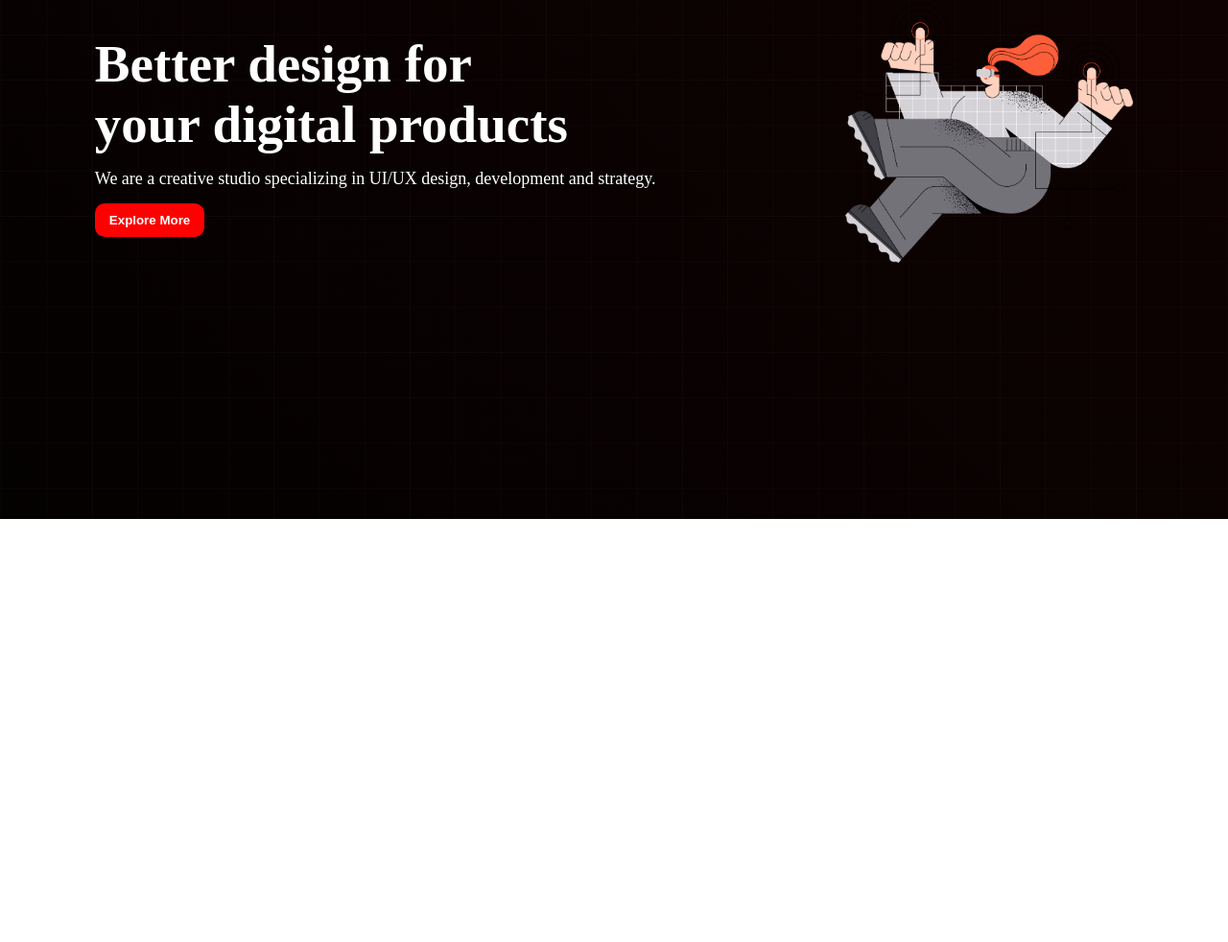
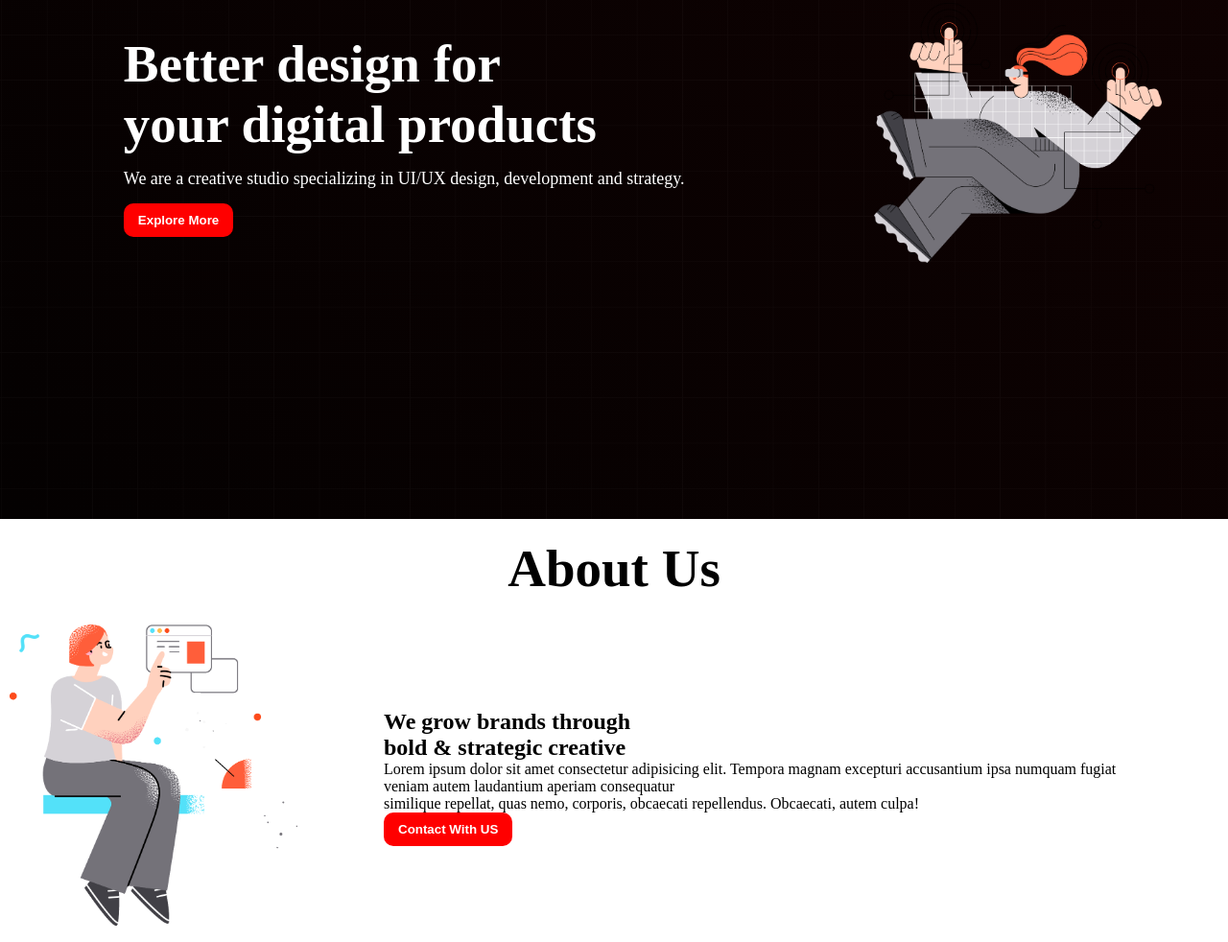
Before and after one commit to AlAminii/create-website, a plain HTML site: page index.html in a window 1280 px wide. Shown: the part 327-1309 px from the top of the page at 96% size. Before the commit the page ends 868 px from the top, so only its background shows below. Drawn offline with Linux system fonts and the light colour scheme.

Commit message:
about part commit

```diff
--- a/index.html
+++ b/index.html
@@ -24,6 +24,7 @@
     </nav>
   </header>
   <main>
+    <!-- this is bener secction -->
    <section>
     <div class="bener-section">
         <div class="bener-text">
@@ -38,6 +39,21 @@
         </div>
     </div>
    </section>
+   <!-- this is about part -->
+   <section>
+    <h1 class="title about-title">About Us</h1>
+    <div class="about-container">
+        <div class="about-img">
+           <img class="baner-photo" src="./imag/images/section (1).png" alt="">
+        </div>
+        <div class="about-text">
+            <h1>We grow brands through <br>
+                bold & strategic creative</h1>
+               <p>Lorem ipsum dolor sit amet consectetur adipisicing elit. Tempora magnam excepturi accusantium ipsa numquam fugiat veniam autem laudantium aperiam consequatur <br> similique repellat, quas nemo, corporis, obcaecati repellendus. Obcaecati, autem culpa!</p>
+               <button  class="btn">Contact With US</button>
+        </div>
+    </div>
+   </section>
   </main>
   <footer></footer>
 </body>
--- a/style.css
+++ b/style.css
@@ -35,14 +35,14 @@
     justify-content: space-around;
     align-items: center;
     height:100vh;
-
     background-image: url("./imag/images/background\ \(1\).png"), linear-gradient(45deg,#040101,#100202);
     background-size: cover;
     background-position: center;
     background-repeat: no-repeat;
     color: white;
-
-
+}
+.bener-text{
+    margin: 60px;
 }
 .tittle{
     font-size: 55px;
@@ -65,3 +65,24 @@
     cursor: pointer;
     color: blue;
 }
+.abtimg{
+    width: 300px;
+}
+.about-container{
+    display: flex;
+    justify-content: space-around;
+    align-items: center;
+    padding: 10px;
+}
+.about-title{
+    text-align: center;
+    padding-top: 20px;
+    margin-bottom: 15px;
+    font-size:55px;
+    font-weight: bold;
+}
+.about-text{
+    margin: 30px;
+    padding: 60px;
+
+}
```
